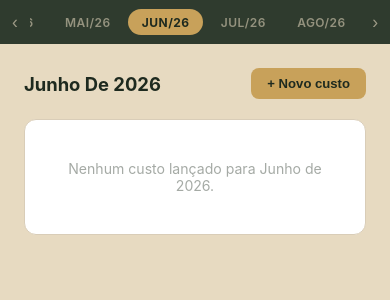
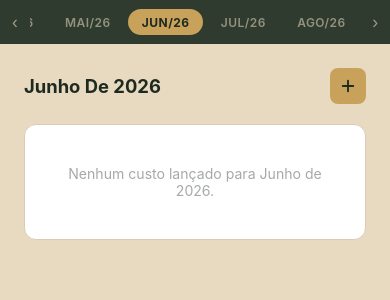
Before and after one commit to welder60/braid_system, a Django app: page /custos/ in a window 390 px wide. Shown: the part 111-411 px from the top of the page. Run offline with Django 5.2, Linux system fonts and the light colour scheme; a user stored in the database is signed in; tables that the repository leaves empty hold one stand-in row (values such as "Sample post").

Commit message:
Replace custos table with card-list UI
Convert the custos listing from a table to a card-based list and update related styles. The diff replaces table markup with a .custos-lista and .custo-card structure, adds new card-specific classes (custo-valor, custo-cat, custo-desc, custo-data, custo-acoes) and icon-style action buttons. The 'Novo custo' button was changed to an icon button (with title) and several CSS rules were refactored/expanded to support the new layout and responsive behavior. Existing edit/delete URLs and modal interactions are preserved; an improved empty-state (.list-empty) was also added.

```diff
--- a/braid_system/core/templates/core/custos.html
+++ b/braid_system/core/templates/core/custos.html
@@ -113,11 +113,11 @@
       color: var(--color-forest);
       border: none;
       border-radius: 8px;
-      padding: 0.5rem 1rem;
-      font-size: 0.82rem;
-      font-weight: 700;
+      width: 36px; height: 36px;
+      display: inline-flex; align-items: center; justify-content: center;
       cursor: pointer;
       transition: opacity 0.15s;
+      flex-shrink: 0;
     }
     .btn-novo:hover { opacity: 0.85; }
 
@@ -192,28 +192,39 @@
     }
     .btn-cancelar:hover { background: var(--color-sand); }
 
-    /* Tabela */
-    .table-wrap { background: #fff; border: 1px solid var(--color-border); border-radius: 12px; overflow: hidden; }
-    .table-empty { padding: 2.5rem; text-align: center; color: rgba(30,42,31,0.4); font-size: 0.88rem; }
-    table { width: 100%; border-collapse: collapse; font-size: 0.85rem; }
-    thead { background: var(--color-moss); color: var(--color-sand); }
-    thead th { padding: 0.65rem 1rem; text-align: left; font-size: 0.72rem; font-weight: 700; letter-spacing: 0.07em; text-transform: uppercase; }
-    tbody tr { border-bottom: 1px solid var(--color-border); transition: background 0.12s; }
-    tbody tr:last-child { border-bottom: none; }
-    tbody tr:hover { background: #fdf9f2; }
-    tbody td { padding: 0.7rem 1rem; vertical-align: middle; }
-    .td-valor { font-weight: 700; color: var(--color-earth); white-space: nowrap; }
-    .td-data  { white-space: nowrap; color: rgba(30,42,31,0.6); font-size: 0.8rem; }
-    .td-cat   { font-size: 0.78rem; color: rgba(30,42,31,0.55); }
-    .td-acoes { white-space: nowrap; }
-    .btn-edit, .btn-del {
-      border: none; border-radius: 6px; padding: 0.3rem 0.6rem;
-      font-size: 0.75rem; font-weight: 600; cursor: pointer; text-decoration: none; display: inline-block;
+    /* Lista de cards de custos */
+    .custos-lista { display: flex; flex-direction: column; gap: 0.6rem; }
+    .custo-card {
+      background: #fff;
+      border: 1px solid var(--color-border);
+      border-radius: 12px;
+      padding: 0.85rem 1rem;
+      display: flex;
+      align-items: center;
+      gap: 0.75rem;
     }
-    .btn-edit { background: rgba(200,161,90,0.18); color: var(--color-earth); }
-    .btn-edit:hover { background: rgba(200,161,90,0.38); }
-    .btn-del  { background: rgba(192,57,43,0.1); color: #c0392b; margin-left: 0.3rem; }
-    .btn-del:hover { background: rgba(192,57,43,0.22); }
+    .custo-card-info { flex: 1; min-width: 0; }
+    .custo-card-top {
+      display: flex;
+      align-items: baseline;
+      gap: 0.5rem;
+      flex-wrap: wrap;
+    }
+    .custo-valor { font-size: 1rem; font-weight: 700; color: var(--color-earth); white-space: nowrap; }
+    .custo-cat   { font-size: 0.75rem; color: rgba(30,42,31,0.55); font-weight: 600; text-transform: uppercase; letter-spacing: 0.04em; }
+    .custo-desc  { font-size: 0.82rem; color: rgba(30,42,31,0.7); margin-top: 0.15rem; white-space: nowrap; overflow: hidden; text-overflow: ellipsis; }
+    .custo-data  { font-size: 0.75rem; color: rgba(30,42,31,0.45); white-space: nowrap; margin-left: auto; align-self: flex-start; padding-top: 0.1rem; }
+    .custo-acoes { display: flex; gap: 0.35rem; flex-shrink: 0; }
+    .btn-icon {
+      border: none; border-radius: 8px; width: 34px; height: 34px;
+      display: inline-flex; align-items: center; justify-content: center;
+      cursor: pointer; text-decoration: none; transition: background 0.15s;
+    }
+    .btn-icon-edit { background: rgba(200,161,90,0.15); color: var(--color-earth); }
+    .btn-icon-edit:hover { background: rgba(200,161,90,0.35); }
+    .btn-icon-del  { background: rgba(192,57,43,0.08); color: #c0392b; }
+    .btn-icon-del:hover { background: rgba(192,57,43,0.2); }
+    .list-empty { padding: 2.5rem; text-align: center; color: rgba(30,42,31,0.4); font-size: 0.88rem; background: #fff; border: 1px solid var(--color-border); border-radius: 12px; }
 
     /* Modal */
     .modal-overlay { display: none; position: fixed; inset: 0; background: rgba(0,0,0,0.45); z-index: 100; align-items: center; justify-content: center; }
@@ -283,7 +294,9 @@
               <div class="mes-total">Total: R$ {{ total_mes }}</div>
             {% endif %}
           </div>
-          <button class="btn-novo" onclick="toggleForm(true)">+ Novo custo</button>
+          <button class="btn-novo" onclick="toggleForm(true)" title="Novo custo">
+            <svg width="18" height="18" viewBox="0 0 24 24" fill="none" stroke="currentColor" stroke-width="2.5" stroke-linecap="round" stroke-linejoin="round"><line x1="12" y1="5" x2="12" y2="19"/><line x1="5" y1="12" x2="19" y2="12"/></svg>
+          </button>
         </div>
 
         {% if editando %}
@@ -361,37 +374,46 @@
           </div>
         {% endif %}
 
-        <div class="table-wrap">
-          {% if not custos %}
-            <div class="table-empty">Nenhum custo lançado para {{ mes_label }}.</div>
-          {% else %}
-            <table>
-              <thead>
-                <tr>
-                  <th>Data</th>
-                  <th>Categoria</th>
-                  <th>Descrição</th>
-                  <th>Valor</th>
-                  <th></th>
-                </tr>
-              </thead>
-              <tbody>
-                {% for custo in custos %}
-                  <tr>
-                    <td class="td-data">{{ custo.data|date:"d/m" }}</td>
-                    <td class="td-cat">{{ custo.categoria_custo.nome }}</td>
-                    <td>{{ custo.descricao|default:"—" }}</td>
-                    <td class="td-valor">R$ {{ custo.valor }}</td>
-                    <td class="td-acoes">
-                      <a class="btn-edit" href="{% url 'custo_editar' custo.pk %}?mes={{ mes_ativo }}&ano={{ ano_ativo }}">Editar</a>
-                      <button class="btn-del" onclick="abrirModal('{{ custo.pk }}','{{ custo.descricao|default:custo.categoria_custo.nome|escapejs }}')">Excluir</button>
-                    </td>
-                  </tr>
-                {% endfor %}
-              </tbody>
-            </table>
-          {% endif %}
-        </div>
+        {% if not custos %}
+          <div class="list-empty">Nenhum custo lançado para {{ mes_label }}.</div>
+        {% else %}
+          <div class="custos-lista">
+            {% for custo in custos %}
+              <div class="custo-card">
+                <div class="custo-card-info">
+                  <div class="custo-card-top">
+                    <span class="custo-valor">R$ {{ custo.valor }}</span>
+                    <span class="custo-cat">{{ custo.categoria_custo.nome }}</span>
+                  </div>
+                  {% if custo.descricao %}
+                    <div class="custo-desc">{{ custo.descricao }}</div>
+                  {% endif %}
+                </div>
+                <span class="custo-data">{{ custo.data|date:"d/m" }}</span>
+                <div class="custo-acoes">
+                  <a class="btn-icon btn-icon-edit"
+                     href="{% url 'custo_editar' custo.pk %}?mes={{ mes_ativo }}&ano={{ ano_ativo }}"
+                     title="Editar">
+                    <svg width="15" height="15" viewBox="0 0 24 24" fill="none" stroke="currentColor" stroke-width="2" stroke-linecap="round" stroke-linejoin="round">
+                      <path d="M11 4H4a2 2 0 0 0-2 2v14a2 2 0 0 0 2 2h14a2 2 0 0 0 2-2v-7"/>
+                      <path d="M18.5 2.5a2.121 2.121 0 0 1 3 3L12 15l-4 1 1-4 9.5-9.5z"/>
+                    </svg>
+                  </a>
+                  <button class="btn-icon btn-icon-del"
+                          onclick="abrirModal('{{ custo.pk }}','{{ custo.descricao|default:custo.categoria_custo.nome|escapejs }}')"
+                          title="Excluir">
+                    <svg width="15" height="15" viewBox="0 0 24 24" fill="none" stroke="currentColor" stroke-width="2" stroke-linecap="round" stroke-linejoin="round">
+                      <polyline points="3 6 5 6 21 6"/>
+                      <path d="M19 6l-1 14a2 2 0 0 1-2 2H8a2 2 0 0 1-2-2L5 6"/>
+                      <path d="M10 11v6M14 11v6"/>
+                      <path d="M9 6V4a1 1 0 0 1 1-1h4a1 1 0 0 1 1 1v2"/>
+                    </svg>
+                  </button>
+                </div>
+              </div>
+            {% endfor %}
+          </div>
+        {% endif %}
 
       {% endif %}
     </div>
```
